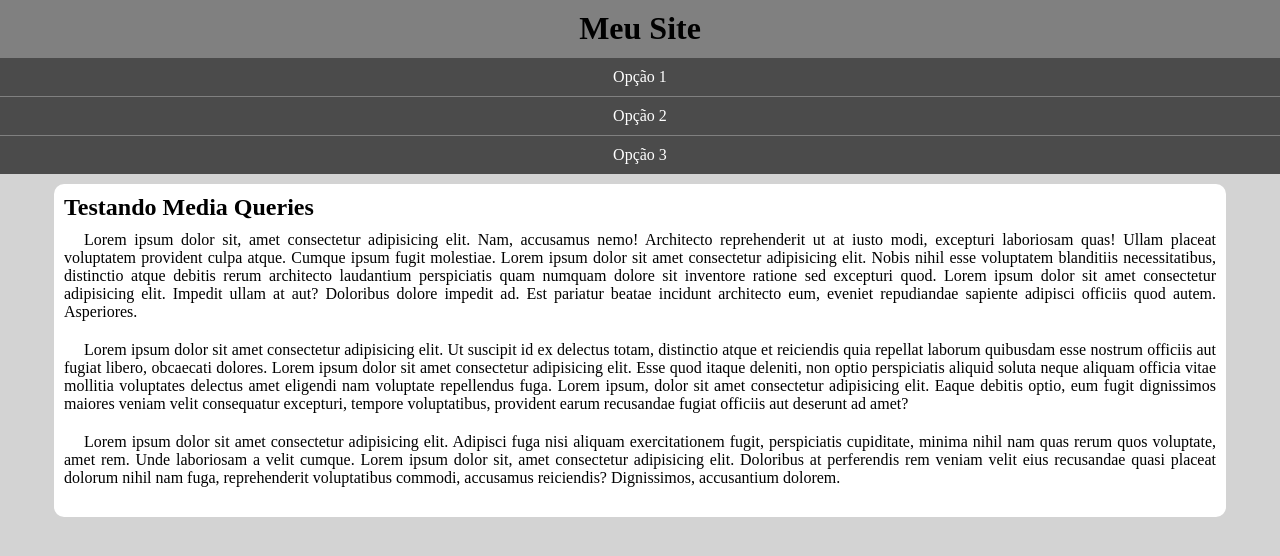
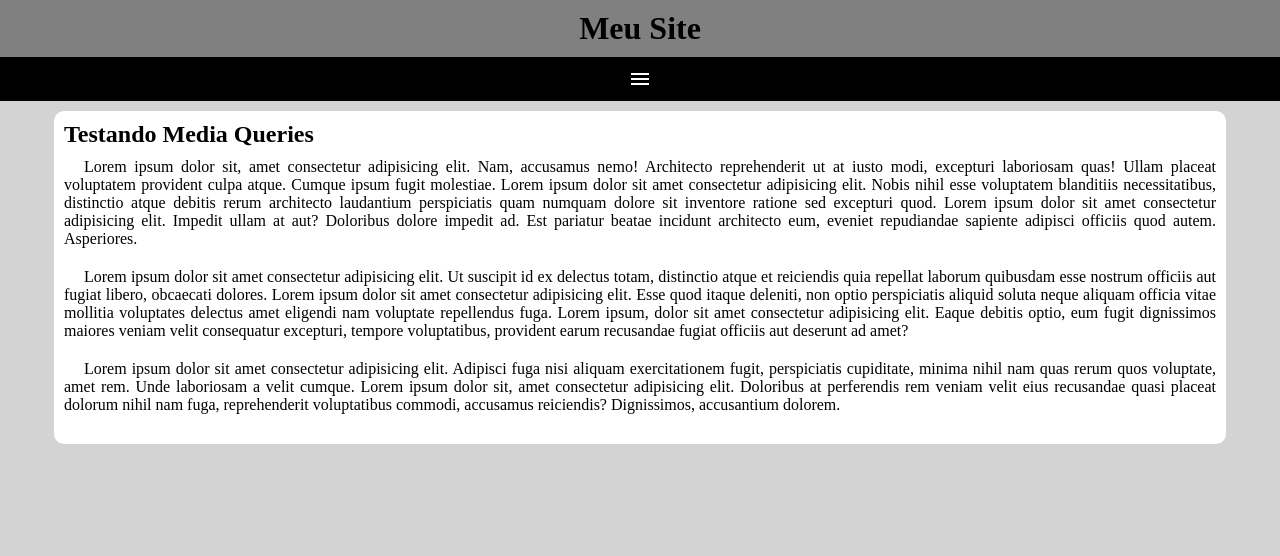
Before and after one commit to Nathali-Cardoso/HTML5-E-CSS3, a plain HTML site: page EXERCÍCIOS - GUANABARA/ex026/mq005/index.html in a window 1280 px wide. Drawn offline with nearby package versions, Linux system fonts and the light colour scheme.

Commit message:
atualização

```diff
--- a/EXERCÍCIOS - GUANABARA/ex026/mq005/estilos/style.css
+++ b/EXERCÍCIOS - GUANABARA/ex026/mq005/estilos/style.css
@@ -19,8 +19,22 @@ header > h1 {
     text-align: center;
 }
 
+#imenu {
+    background-color: black;
+    color: white;
+    display: block;
+    text-align: center;
+    padding: 10px;
+    cursor: pointer;
+}
+
+#imenu:hover {
+    background-color: white;
+    color: black;
+}
+
 menu {
-    display: block;
+    display: none;
 }
 
 menu > ul {
--- a/EXERCÍCIOS - GUANABARA/ex026/mq005/index.html
+++ b/EXERCÍCIOS - GUANABARA/ex026/mq005/index.html
@@ -4,12 +4,16 @@
     <meta charset="UTF-8">
     <meta name="viewport" content="width=device-width, initial-scale=1.0">
     <title>Media Query</title>
+    <link rel="stylesheet" href="https://fonts.googleapis.com/css2?family=Material+Symbols+Outlined:opsz,wght,FILL,GRAD@20..48,100..700,0..1,-50..200&icon_names=menu" />
     <link rel="stylesheet" href="estilos/style.css">
 </head>
 <body>
     <header>
         <h1>Meu Site</h1>
-        <menu>
+        <span id="imenu" class="material-symbols-outlined" onclick="clickMenu()">
+            menu
+            </span>
+        <menu id="itens">
             <ul>
                 <li><a href="#">Opção 1</a></li>
                 <li><a href="#">Opção 2</a></li>
@@ -24,6 +28,17 @@
             <p>Lorem ipsum dolor sit amet consectetur adipisicing elit. Ut suscipit id ex delectus totam, distinctio atque et reiciendis quia repellat laborum quibusdam esse nostrum officiis aut fugiat libero, obcaecati dolores. Lorem ipsum dolor sit amet consectetur adipisicing elit. Esse quod itaque deleniti, non optio perspiciatis aliquid soluta neque aliquam officia vitae mollitia voluptates delectus amet eligendi nam voluptate repellendus fuga. Lorem ipsum, dolor sit amet consectetur adipisicing elit. Eaque debitis optio, eum fugit dignissimos maiores veniam velit consequatur excepturi, tempore voluptatibus, provident earum recusandae fugiat officiis aut deserunt ad amet?</p>
             <p>Lorem ipsum dolor sit amet consectetur adipisicing elit. Adipisci fuga nisi aliquam exercitationem fugit, perspiciatis cupiditate, minima nihil nam quas rerum quos voluptate, amet rem. Unde laboriosam a velit cumque. Lorem ipsum dolor sit, amet consectetur adipisicing elit. Doloribus at perferendis rem veniam velit eius recusandae quasi placeat dolorum nihil nam fuga, reprehenderit voluptatibus commodi, accusamus reiciendis? Dignissimos, accusantium dolorem.</p>
         </article>
+
     </main>
+    <script>
+        function clickMenu() {
+            if (itens.style.display == 'block') {
+                itens.style.display = 'none'
+            } else {
+                itens.style.display= 'block'
+            }
+
+        }
+    </script>
 </body>
 </html>
```
